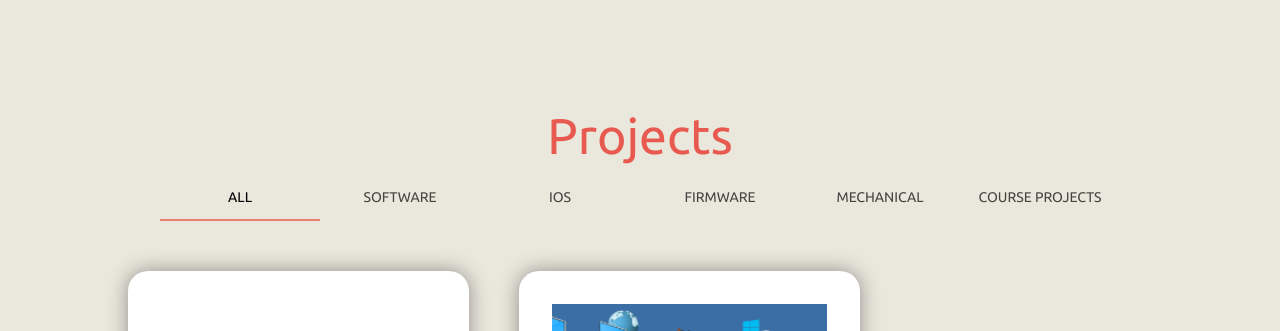
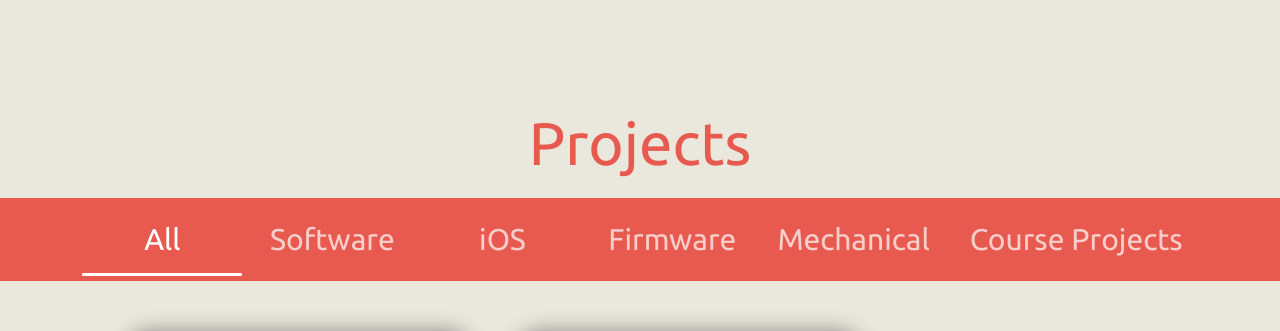
Before and after one commit to ljiang09/ljiang09.github.io, a React (Create React App) app: page / in a window 1280 px wide. Shown: the part 1960-2291 px from the top of the page. Built offline with nearby package versions, Linux system fonts and the light colour scheme.

Commit message:
style tab indicator

```diff
--- a/src/components/Projects/index.js
+++ b/src/components/Projects/index.js
@@ -32,7 +32,14 @@
   return (
     <div className={classes.root}>
       <Typography className={classes.header}>Projects</Typography>
-      <Tabs value={tabIndex} onChange={handleTabChange}>
+      <Tabs
+        value={tabIndex}
+        onChange={handleTabChange}
+        className={classes.tabs}
+        TabIndicatorProps={{
+          className: classes.tabIndicator,
+        }}
+      >
         {tabOrder.map((tab) => (
           <Tab label={tab} />
         ))}
--- a/src/components/Projects/styles.js
+++ b/src/components/Projects/styles.js
@@ -11,8 +11,30 @@
     paddingTop: "100px",
   },
   header: {
-    fontSize: 50,
+    fontSize: 60,
     color: theme.palette.primary.main,
+    marginBottom: "10px",
+  },
+  tabs: {
+    background: theme.palette.primary.main,
+    color: "white",
+    width: "100%",
+    "& button": {
+      fontSize: "30px",
+      padding: "10px 15px",
+      margin: "5px",
+      textTransform: "none",
+    },
+    "& .MuiTabs-flexContainer": {
+      display: "flex",
+      justifyContent: "center",
+    },
+  },
+  tabIndicator: {
+    background: "white",
+    height: "3px",
+    borderRadius: "1px",
+    marginBottom: "5px",
   },
   projects: {
     width: "80vw !important",
```
